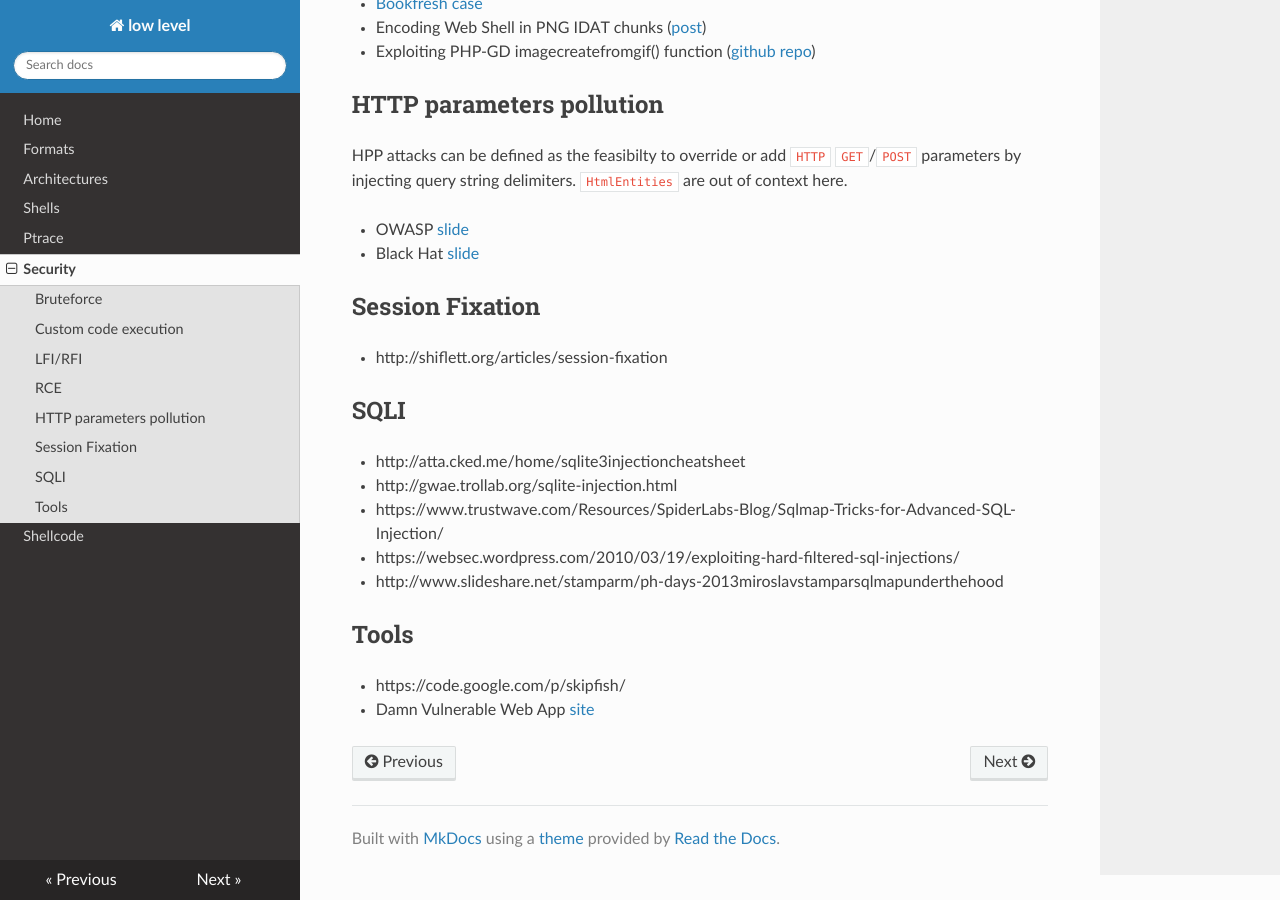
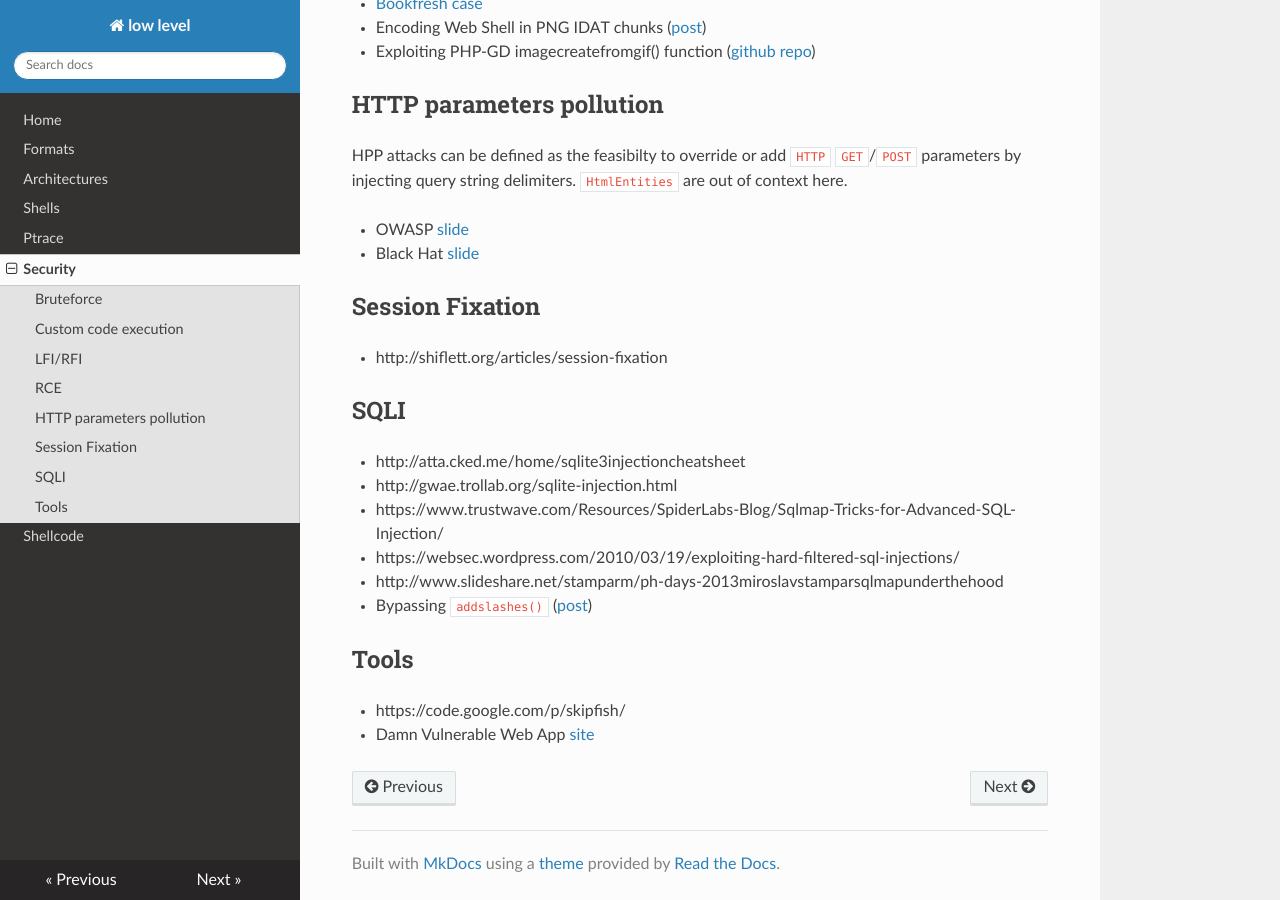
Before and after one commit to gipi/low-level, an MkDocs documentation site: the page built from docs/security.md, in a window 1280 px wide and 900 px high, scrolled down 1033 px. Built offline with MkDocs 1.6.1, drawn with Linux system fonts in a browser that asks for light colours; nearby versions of some CDN libraries; old or Windows-style settings are respelled for this version of MkDocs.

Commit message:
Add link.

```diff
--- a/docs/security.md
+++ b/docs/security.md
@@ -56,6 +56,7 @@ by injecting query string delimiters. ``HtmlEntities`` are out of context here.
  - https://www.trustwave.com/Resources/SpiderLabs-Blog/Sqlmap-Tricks-for-Advanced-SQL-Injection/
  - https://websec.wordpress.com/2010/03/19/exploiting-hard-filtered-sql-injections/
  - http://www.slideshare.net/stamparm/ph-days-2013miroslavstamparsqlmapunderthehood
+ - Bypassing ``addslashes()`` ([post](http://shiflett.org/blog/2007/jan/addslashes-versus-mysql-real-escape-string))
 
 ## Tools
 
```
